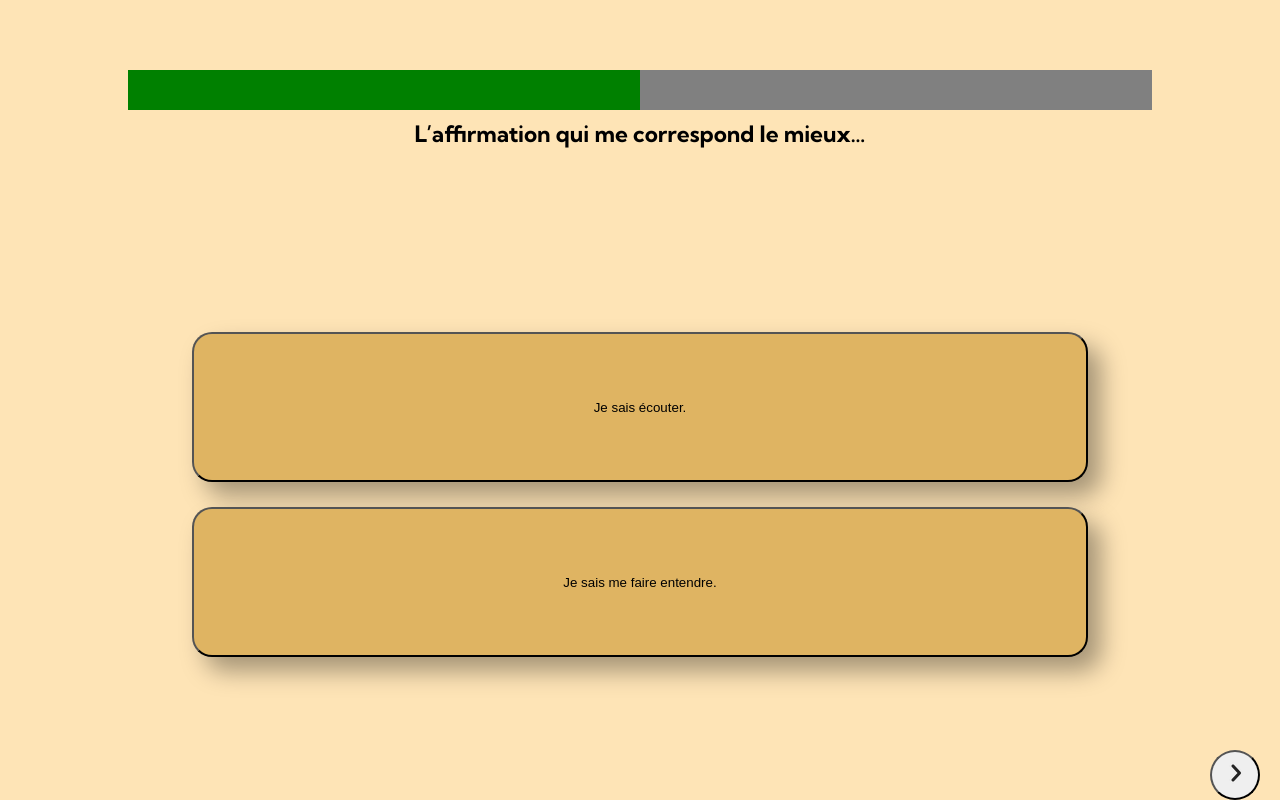
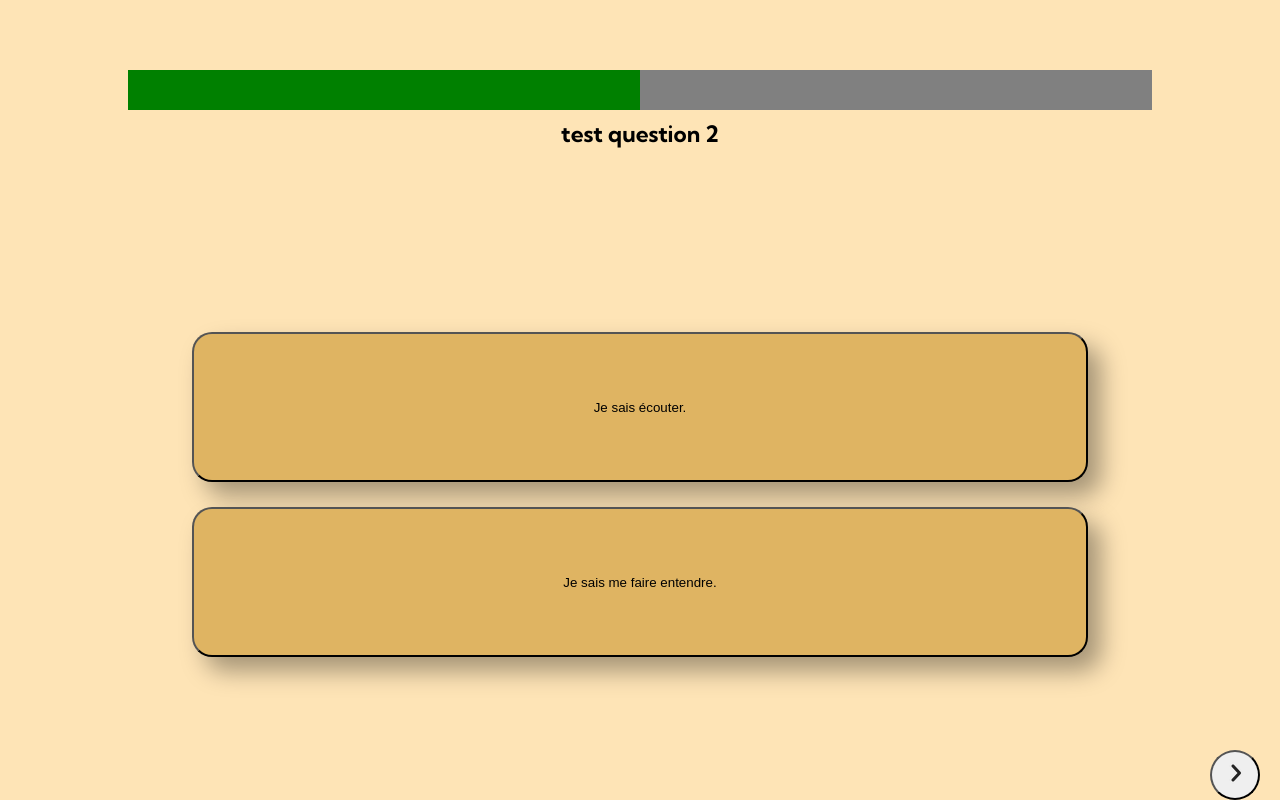
Before and after one commit to QuintinJouanne/You-Me, a website: page question-friend.html in a window 1280 px wide. Both pictures are taken after a click on the button 1235 px from the left and 864 px from the top of the page. Shown: the part 90-890 px from the top of the page. Drawn offline with Linux system fonts and the light colour scheme.

Commit message:
update partie questions

```diff
--- a/question-friend.html
+++ b/question-friend.html
@@ -42,7 +42,7 @@
 
     <section>
       <div class="question-container3">
-        <p>L’affirmation qui me correspond le mieux…</p>
+        <p id="questionText">L’affirmation qui me correspond le mieux…</p>
       </div>
     </section>
 
@@ -55,11 +55,11 @@
 
     <div class="bouton-next3">
       <button class="next3">
-        <img src="chevron-right.png" alt="chevron next" />
+        <img id="nextBtn" src="chevron-right.png" alt="chevron next" />
       </button>
     </div>
     <script src="menuBurger.js"></script>
 
-    <script src="main.js"></script>
+    <script src="questions.js"></script>
   </body>
 </html>
--- /dev/null
+++ b/questions.js
@@ -0,0 +1,36 @@
+const questionTextElement = document.getElementById('questionText');
+const nextBtnElement = document.getElementById('nextBtn');
+
+const questions = [
+  {
+    text: 'test question 1',
+    answers: {
+      A: 'test reponse 1',
+      B: 'test reponse 2',
+    },
+  },
+  {
+    text: 'test question 2',
+    answers: {
+      A: 'test reponse 1',
+      B: 'test reponse 2',
+    },
+  },
+];
+/*
+for (let i = 0; i < questions.length; i += 1) {
+  const currentQuestion = questions[i];
+  questionTextElement.innerHTML = currentQuestion.text;
+}
+*/
+let currentIndex = 0;
+function updatePageQuestion(currentQuestion) {
+  questionTextElement.innerHTML = currentQuestion.text;
+}
+
+updatePageQuestion(questions[currentIndex]);
+
+nextBtnElement.addEventListener('click', () => {
+  currentIndex += 1;
+  updatePageQuestion(questions[currentIndex]);
+});
```
